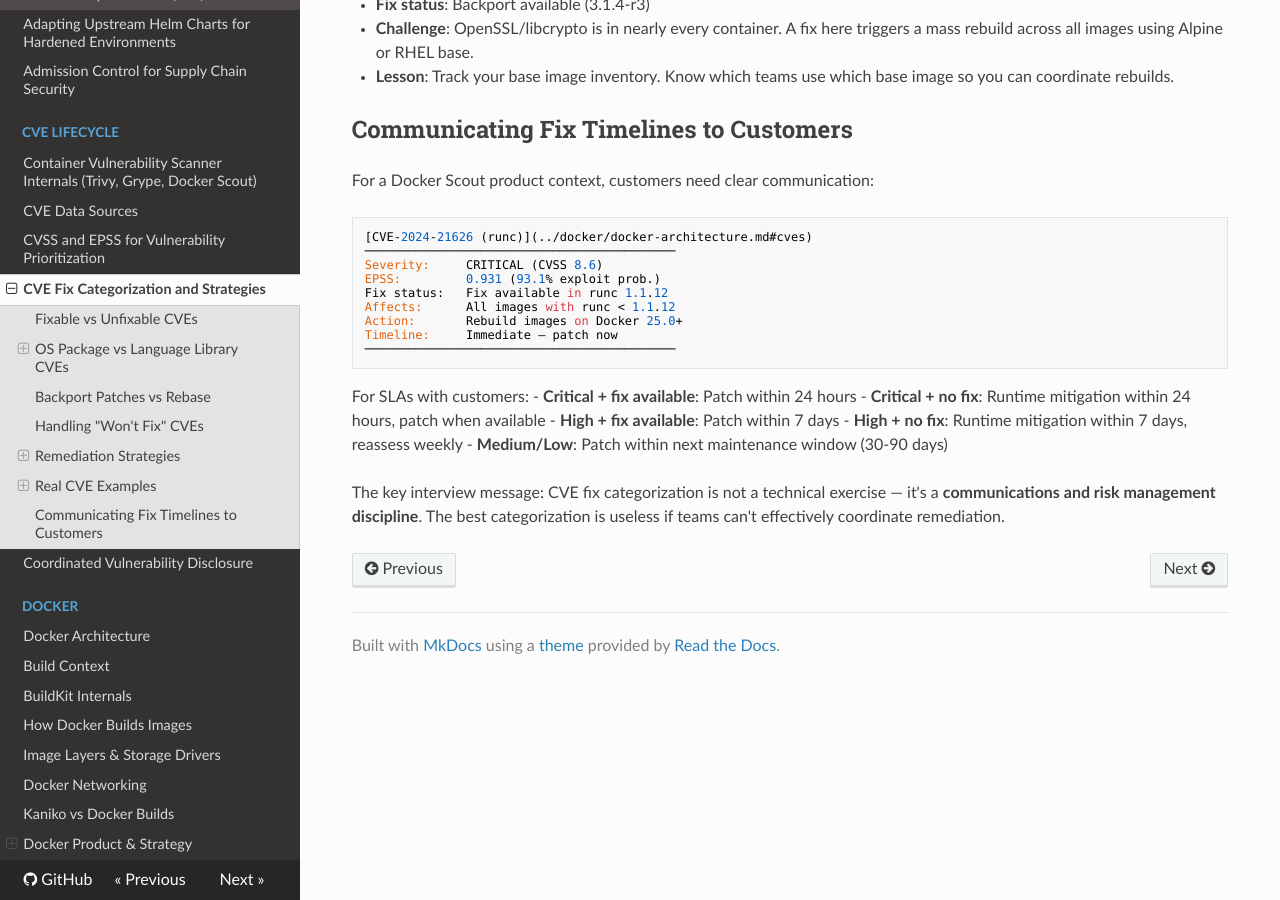
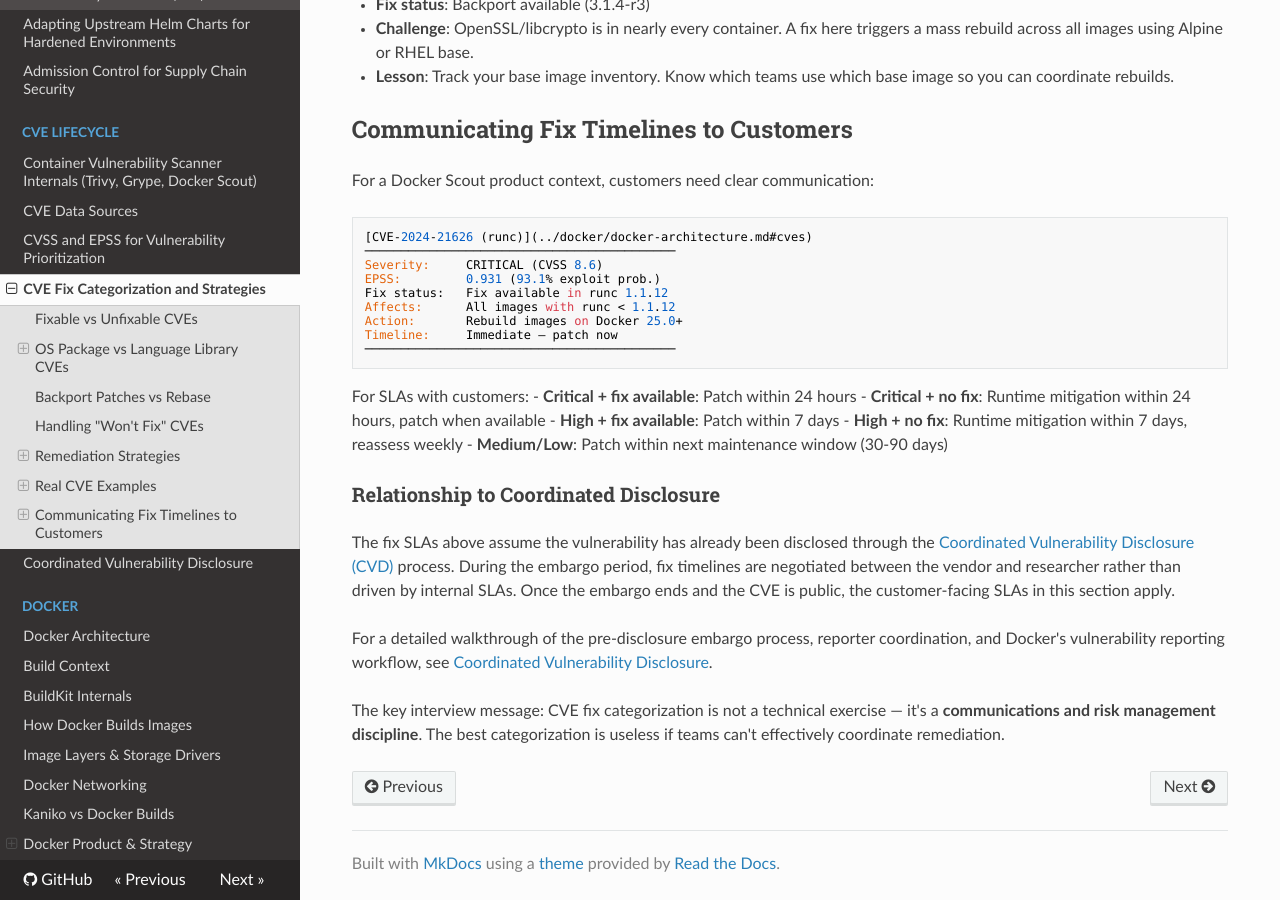
Before and after one commit to schaffe/container-security-fundamentals, an MkDocs documentation site: the page built from docs/articles/cve-lifecycle/fix-categorization.md, in a window 1280 px wide and 900 px high, scrolled down 3777 px. Built offline with MkDocs 1.6.1, drawn with Linux system fonts in a browser that asks for light colours; nearby versions of some CDN libraries.

Commit message:
docs: add coordinated disclosure cross-references and index entry

```diff
--- a/docs/articles/cve-lifecycle/fix-categorization.md
+++ b/docs/articles/cve-lifecycle/fix-categorization.md
@@ -193,4 +193,10 @@
 - **High + no fix**: Runtime mitigation within 7 days, reassess weekly
 - **Medium/Low**: Patch within next maintenance window (30-90 days)
 
+### Relationship to Coordinated Disclosure
+
+The fix SLAs above assume the vulnerability has already been disclosed through the [Coordinated Vulnerability Disclosure (CVD)](coordinated-disclosure.md) process. During the embargo period, fix timelines are negotiated between the vendor and researcher rather than driven by internal SLAs. Once the embargo ends and the CVE is public, the customer-facing SLAs in this section apply.
+
+For a detailed walkthrough of the pre-disclosure embargo process, reporter coordination, and Docker's vulnerability reporting workflow, see [Coordinated Vulnerability Disclosure](coordinated-disclosure.md).
+
 The key interview message: CVE fix categorization is not a technical exercise — it's a **communications and risk management discipline**. The best categorization is useless if teams can't effectively coordinate remediation.
```
Also changed, not shown: docs/articles/cve-lifecycle/coordinated-disclosure.md (+1 -1 lines), docs/articles/cve-lifecycle/cvss-epss.md (+4 -0 lines), docs/articles/docker/product-strategy/docker-supply-chain-platform.md (+2 -0 lines), docs/index.md (+1 -1 lines).
